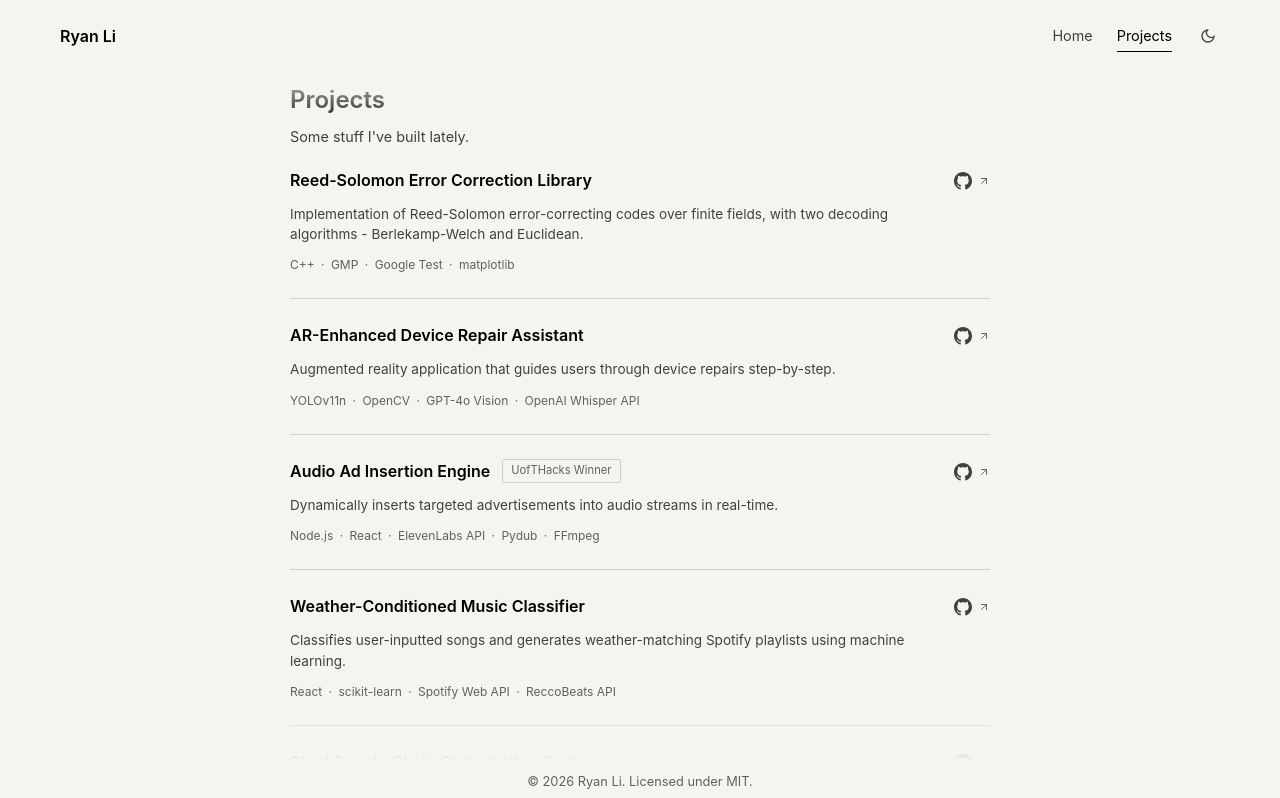
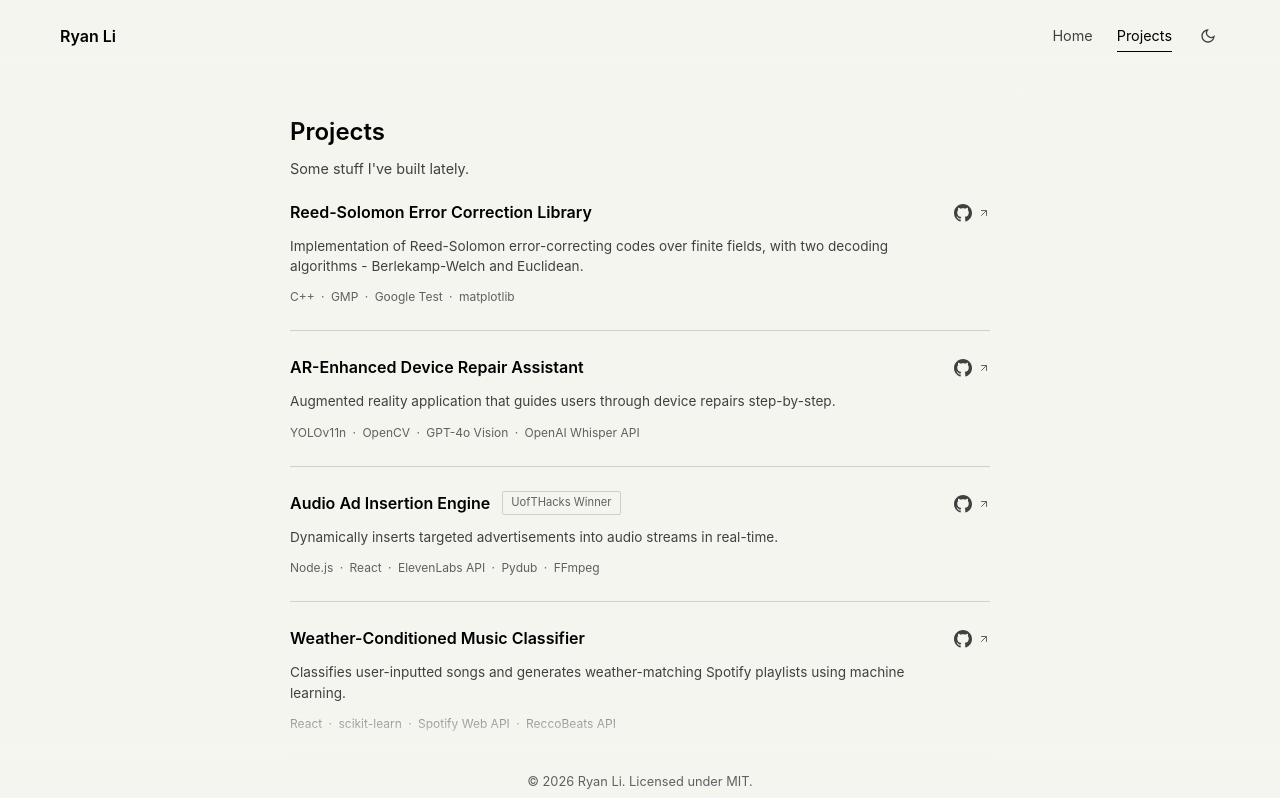
Before and after one commit to rli8145/rli-personal-website, a React (Vite) app: page /projects in a window 1280 px wide. Shown: the top 798 px of the page. Built offline with nearby package versions, Linux system fonts and the light colour scheme.

Commit message:
fix: increase projects top padding

```diff
--- a/src/components/Projects.css
+++ b/src/components/Projects.css
@@ -1,5 +1,5 @@
 .projects {
-  padding: 2rem 0;
+  padding: 4rem 0 2rem;
   background-color: var(--bg-primary);
 }
 
```
